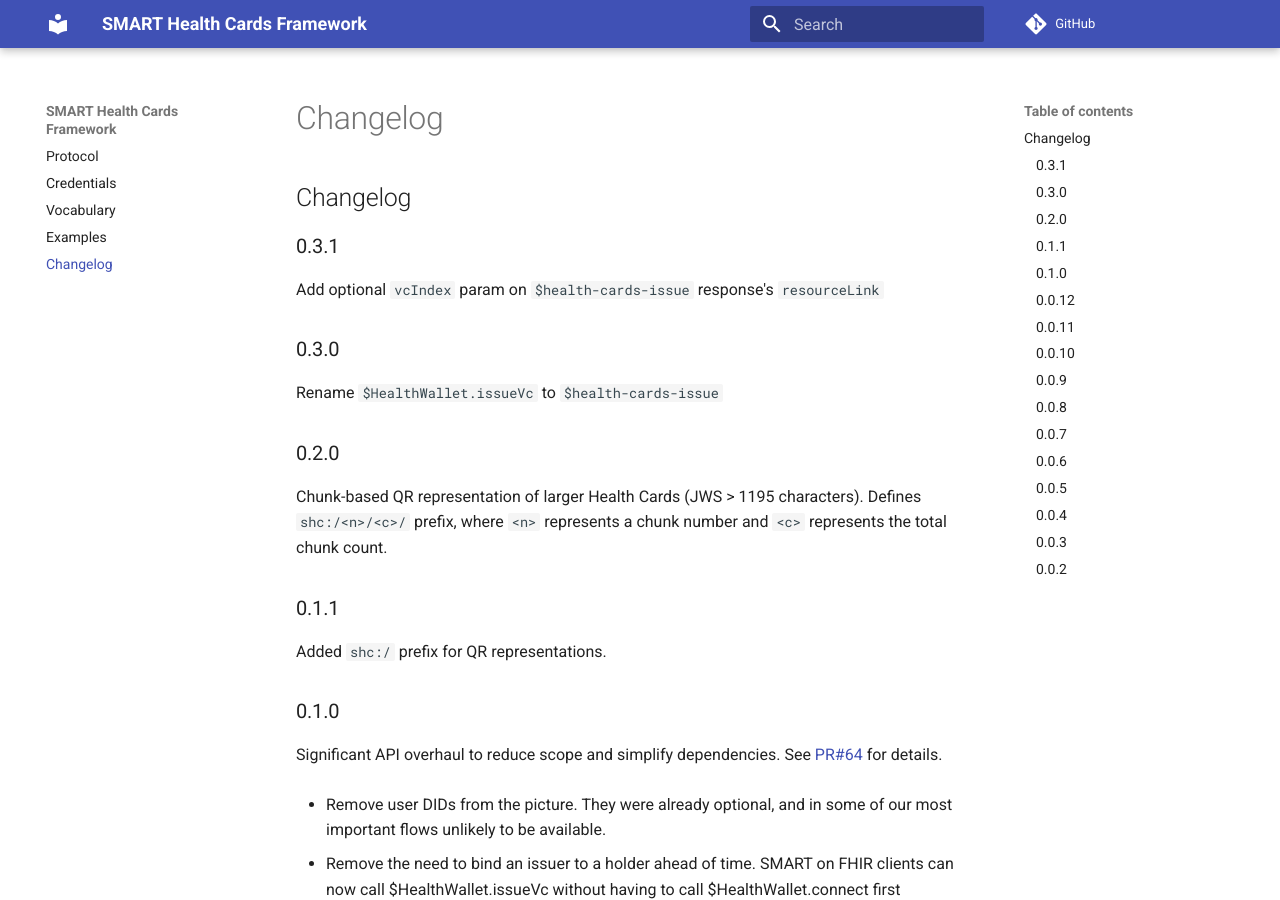
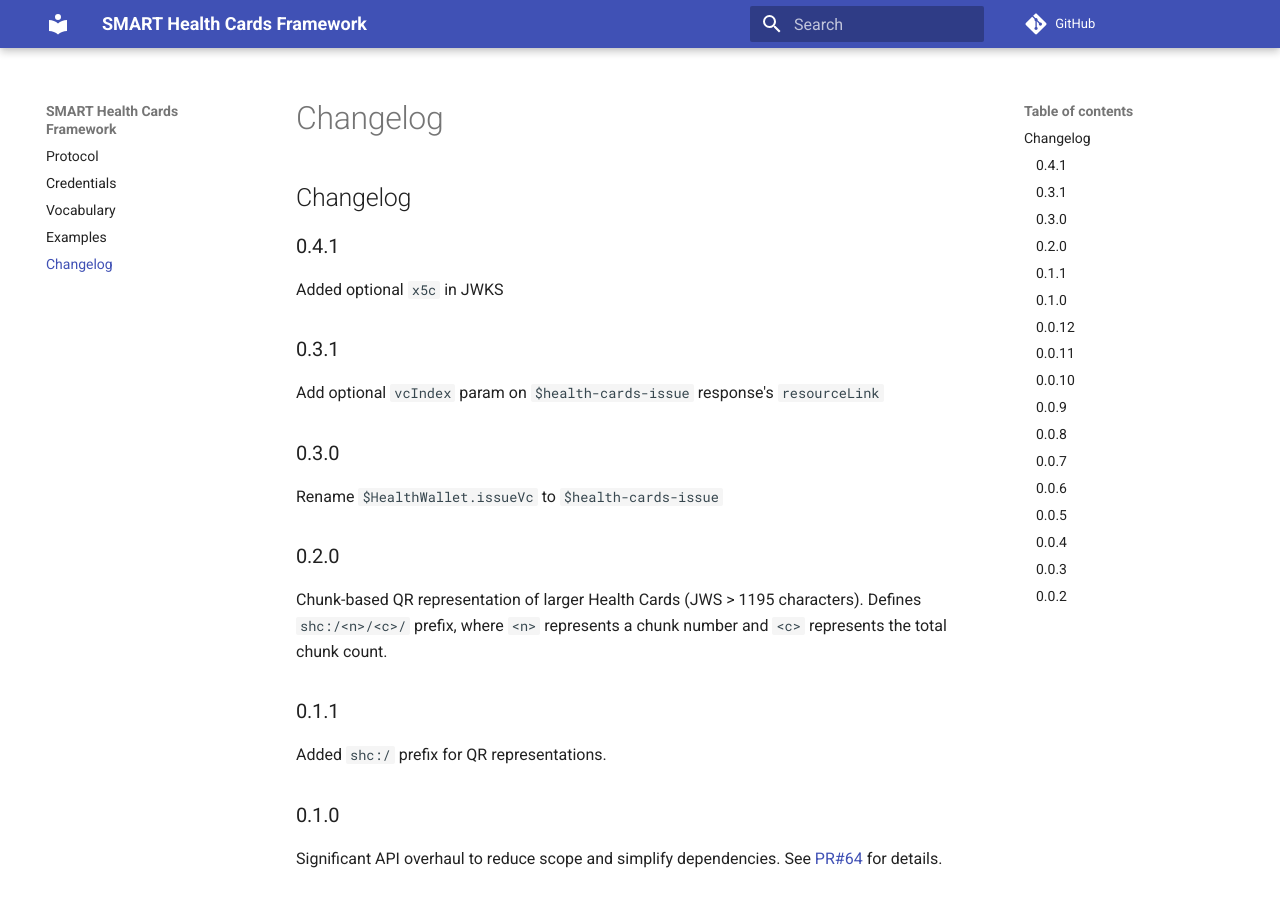
Before and after one commit to smart-on-fhir/health-cards, an MkDocs documentation site: the page built from docs/changelog.md, in a window 1280 px wide and 900 px high. Built offline with MkDocs 1.6.1 and Material for MkDocs 9.7.7, drawn with Linux system fonts in a browser that asks for light colours; comment, search, counter and statistics services are not loaded.

Commit message:
Add `x5c` in changelog

```diff
--- a/docs/changelog.md
+++ b/docs/changelog.md
@@ -1,4 +1,8 @@
 # Changelog
+
+## 0.4.1
+
+Added optional `x5c` in JWKS
 
 ## 0.3.1
 
```
